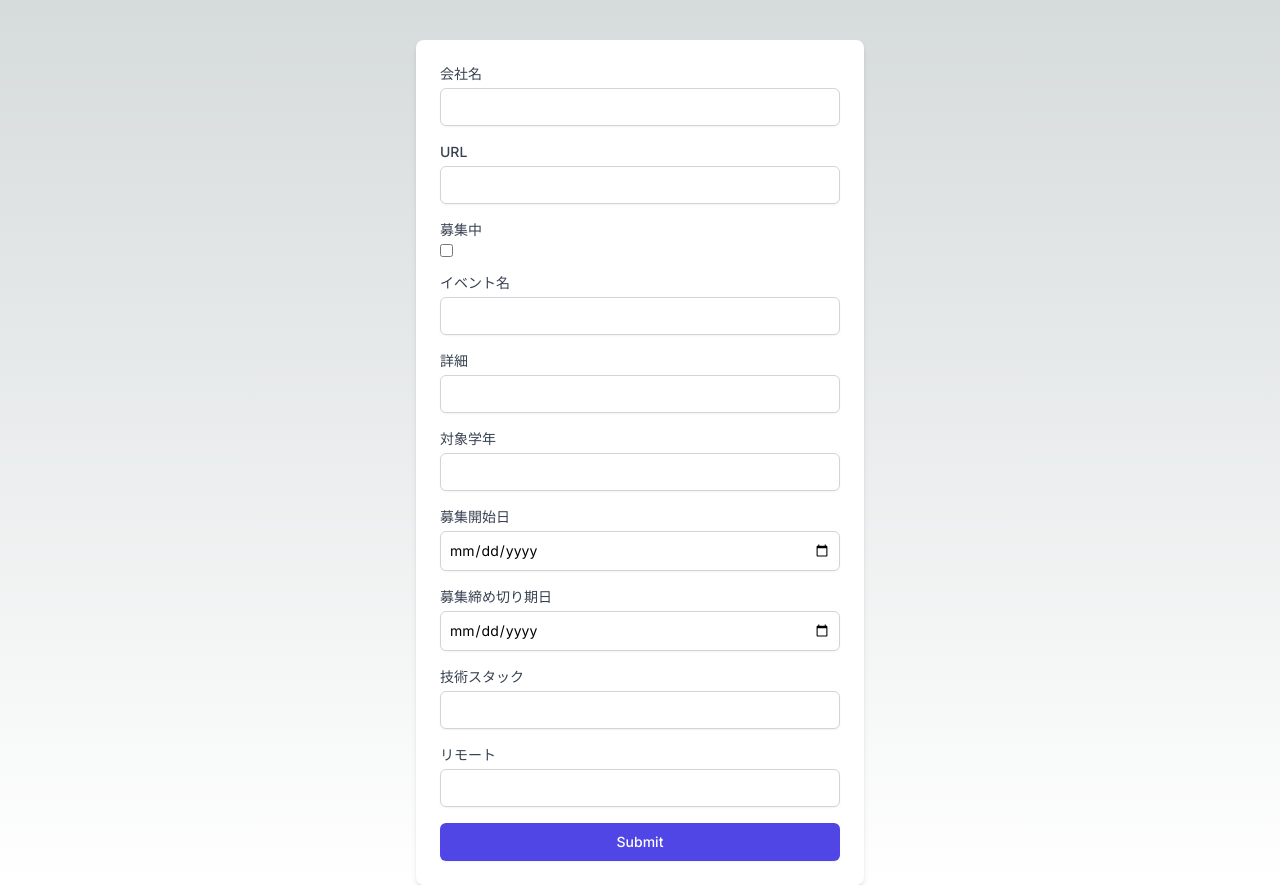
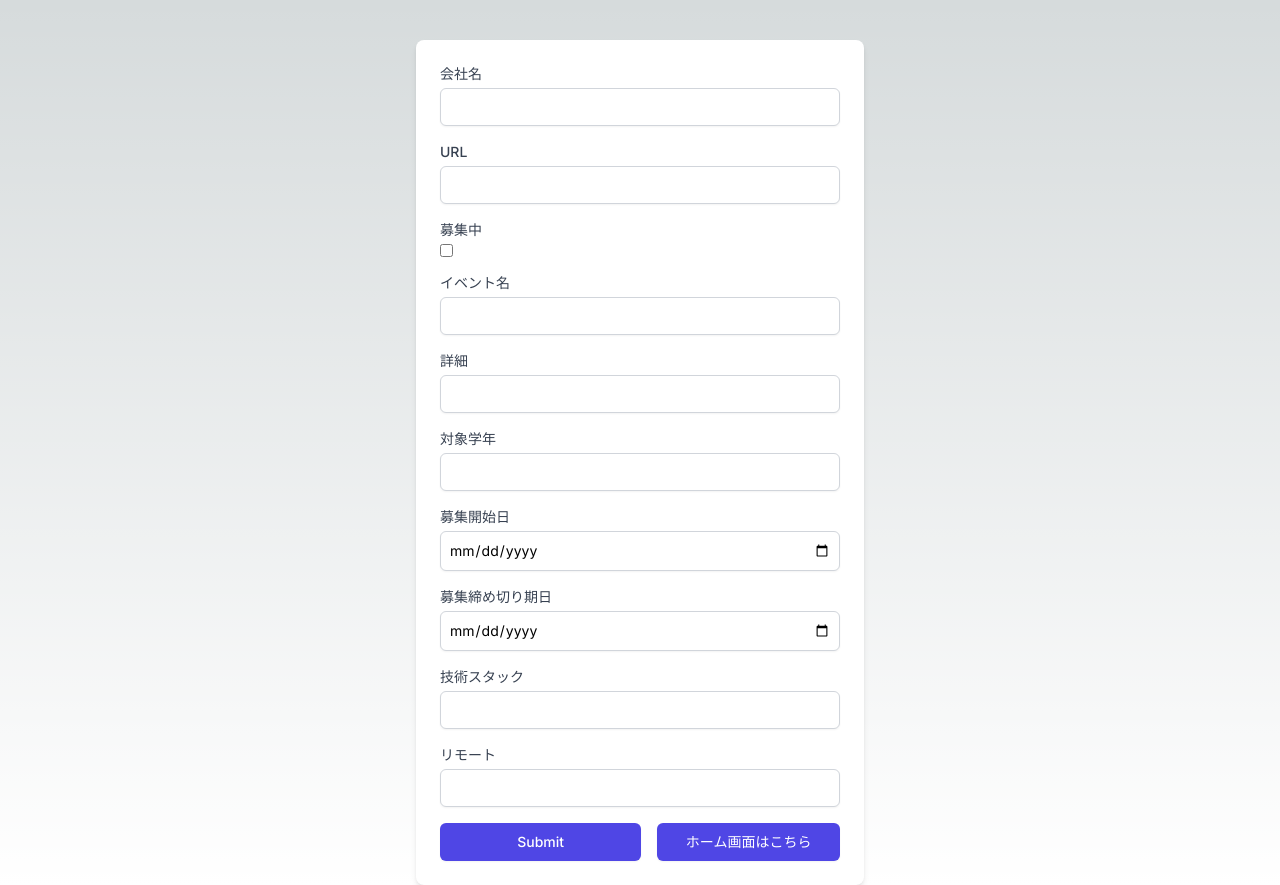
Before and after one commit to YusukeMizutani11/trackjob-hackathon, a Next.js app in the folder my-app/: page /form in a window 1280 px wide. Built offline with nearby package versions, Linux system fonts and the light colour scheme.

Commit message:
update form

```diff
--- a/my-app/app/form/page.tsx
+++ b/my-app/app/form/page.tsx
@@ -1,39 +1,45 @@
-"use client"
-import React from 'react'
-import { schema } from '../api/post/route'
-import { z } from 'zod'
-import { useForm } from 'react-hook-form'
-import { zodResolver } from '@hookform/resolvers/zod'
+"use client";
+import React from "react";
+import { schema } from "../api/post/route";
+import { z } from "zod";
+import { useForm } from "react-hook-form";
+import { zodResolver } from "@hookform/resolvers/zod";
+import { useRouter } from "next/navigation";
+import Link from "next/link";
 
-type FormType = z.infer<typeof schema>
+type FormType = z.infer<typeof schema>;
 
 const Page = () => {
   const {
     register,
     handleSubmit,
     reset,
-    formState: { errors }
-  } = useForm<FormType>({ resolver: zodResolver(schema) })
+    formState: { errors },
+  } = useForm<FormType>({ resolver: zodResolver(schema) });
 
-  const onsubmit = async (formData: FormType) => {
+  const router = useRouter();
+
+  const onSubmit = async (formData: FormType) => {
     const response = await fetch("/api/post", {
       method: "POST",
       headers: { "Content-Type": "application/json" },
-      body: JSON.stringify(formData)
-    })
+      body: JSON.stringify(formData),
+    });
 
     if (response.ok) {
-      console.log("success")
+      console.log("success");
+      // フォーム送信後にホームページにリダイレクト
+      router.push("/");
     } else {
-      console.log("failed submission")
+      console.log("failed submission");
     }
 
-    reset()
-  }
+    reset();
+  };
 
   return (
     <div className="max-w-md mx-auto mt-10 p-6 bg-white rounded-lg shadow-md">
-      <form onSubmit={handleSubmit(onsubmit)} className="space-y-4">
+      <form onSubmit={handleSubmit(onSubmit)} className="space-y-4">
         <div>
           <label htmlFor="company" className="block text-sm font-medium text-gray-700">会社名</label>
           <input id="company" {...register("company")} className="mt-1 p-2 block w-full border border-gray-300 rounded-md shadow-sm focus:ring-indigo-500 focus:border-indigo-500 sm:text-sm" />
@@ -84,10 +90,15 @@ const Page = () => {
           <input id="remote" {...register("remote")} className="mt-1 p-2 block w-full border border-gray-300 rounded-md shadow-sm focus:ring-indigo-500 focus:border-indigo-500 sm:text-sm" />
           {errors.remote && <p className="mt-2 text-sm text-red-600">{errors.remote.message}</p>}
         </div>
-        <button type="submit" className="w-full bg-indigo-600 text-white py-2 px-4 border border-transparent rounded-md shadow-sm text-sm font-medium hover:bg-indigo-700 focus:outline-none focus:ring-2 focus:ring-offset-2 focus:ring-indigo-500">Submit</button>
+        <div className="flex space-x-4">
+          <button type="submit" className="w-full bg-indigo-600 text-white py-2 px-4 border border-transparent rounded-md shadow-sm text-sm font-medium hover:bg-indigo-700 focus:outline-none focus:ring-2 focus:ring-offset-2 focus:ring-indigo-500">Submit</button>
+          <Link href="/" className="w-full">
+            <button className="w-full bg-indigo-600 text-white py-2 px-4 border border-transparent rounded-md shadow-sm text-sm font-medium hover:bg-indigo-700 focus:outline-none focus:ring-2 focus:ring-offset-2 focus:ring-indigo-500">ホーム画面はこちら</button>
+          </Link>
+        </div>
       </form>
     </div>
   )
 }
 
-export default Page
+export default Page;
```
